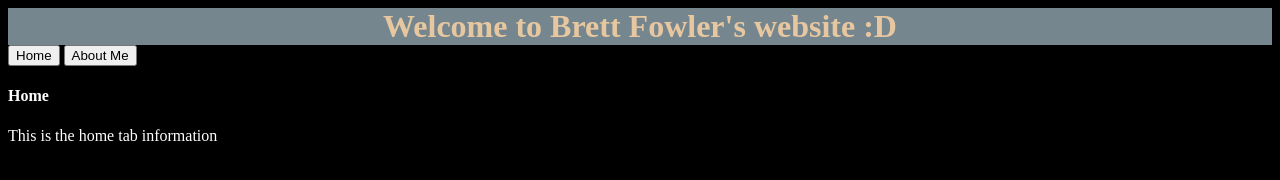
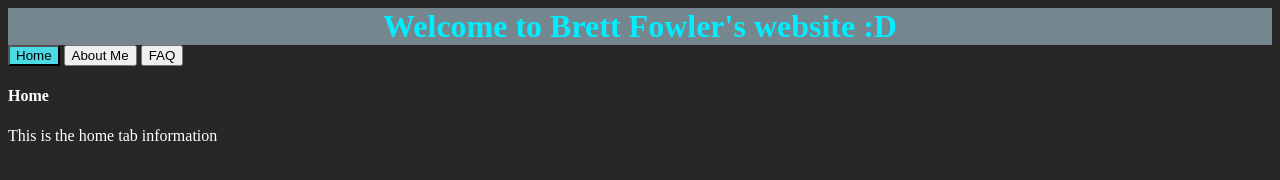
Before and after one commit to b16fowler/b16fowler.github.io, a website: page index.html in a window 1280 px wide. Drawn offline with Linux system fonts and the light colour scheme.

Commit message:
Updates to tabs, css

```diff
--- a/index.css
+++ b/index.css
@@ -1,11 +1,11 @@
 .dark-mode {
-  background-color: black;
+  background-color: rgb(41, 38, 38);
   color: white;
 }
 
 h1 {
   background-color: rgb(117, 134, 143);
-  color: rgb(231, 199, 160);
+  color: #00eeff;
   text-align: center;
   margin: 0%;
   padding: 0%;
@@ -15,10 +15,11 @@ h1 {
   overflow: hidden;
 }
 
-.tab-link :active {
-  background-color: #d74242;
+.active {
+  background-color: #4bd9e3;
 }
 
-.tab button {
+.tab button:hover {
+  background-color: rgb(184, 186, 186);
   cursor: pointer;
 }
--- a/index.html
+++ b/index.html
@@ -23,6 +23,13 @@
       >
         About Me
       </button>
+      <button
+        id="faq-tab-link"
+        class="tab-link"
+        onclick="handleTabClick(event, 'faq')"
+      >
+        FAQ
+      </button>
     </div>
     <div id="home-content" class="tab-content" style="display: block">
       <h4>Home</h4>
@@ -32,6 +39,10 @@
       <h4>About Me</h4>
       <p>This is the about me tab information</p>
     </div>
+    <div id="faq-content" class="tab-content" style="display: none">
+      <h4>FAQ</h4>
+      <p>This is the FAQ tab information</p>
+    </div>
   </body>
   <script src="index.js"></script>
 </html>
--- a/index.js
+++ b/index.js
@@ -18,7 +18,7 @@ function handleTabClick(e, tab) {
     tab.style.display = "none";
   });
 
-  // Add active to correct tab's class and unhide that tabs content
+  // Add active to correct tab's class and unhide that tab's content
   tabLink.classList.toggle("active");
   tabContent.style.display = "block";
 }
```
